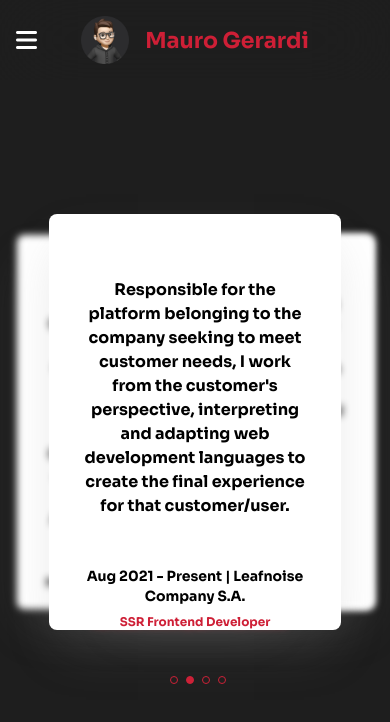
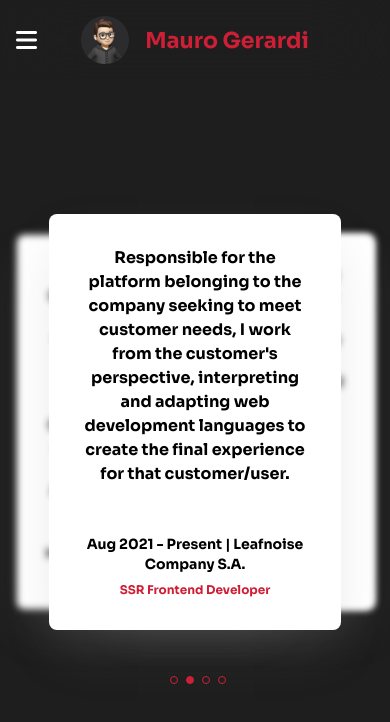
Before and after one commit to Maure-dev/Portfolio, a React (Vite) app: page /about in a window 390 px wide. Shown: the top 722 px of the page. Built offline with nearby package versions, Linux system fonts and the light colour scheme.

Commit message:
fix: Adjust padding in CarouselInterface for improved layout

```diff
--- a/src/interfaces/carouselInterface.tsx
+++ b/src/interfaces/carouselInterface.tsx
@@ -56,7 +56,7 @@ export const CarouselInterface = ({ slides }: CarrouselInterfaceType) => {
               </>
             )}
             <Card.Root
-              className={`rounded-lg bg-white pt-16 lg:pt-8 2xl:pt-20 px-8 lg:px-16 pb-8 h-104 lg:h-80 2xl:h-112 cursor-pointer absolute transition-transform duration-300 ease-linear w-[75vw] md:max-w-[50vw] lg:max-w-[36vw] 2xl:max-w-[45vw] z-20
+              className={`rounded-lg bg-white pt-8 2xl:pt-20 px-8 lg:px-16 pb-8 h-104 lg:h-80 2xl:h-112 cursor-pointer absolute transition-transform duration-300 ease-linear w-[75vw] md:max-w-[50vw] lg:max-w-[36vw] 2xl:max-w-[45vw] z-20
               ${(index === activeCard - 1 || index === activeCard + 1) && "z-30"
                 } ${(index === activeCard ||
                   index === activeCard - 1 ||
```
